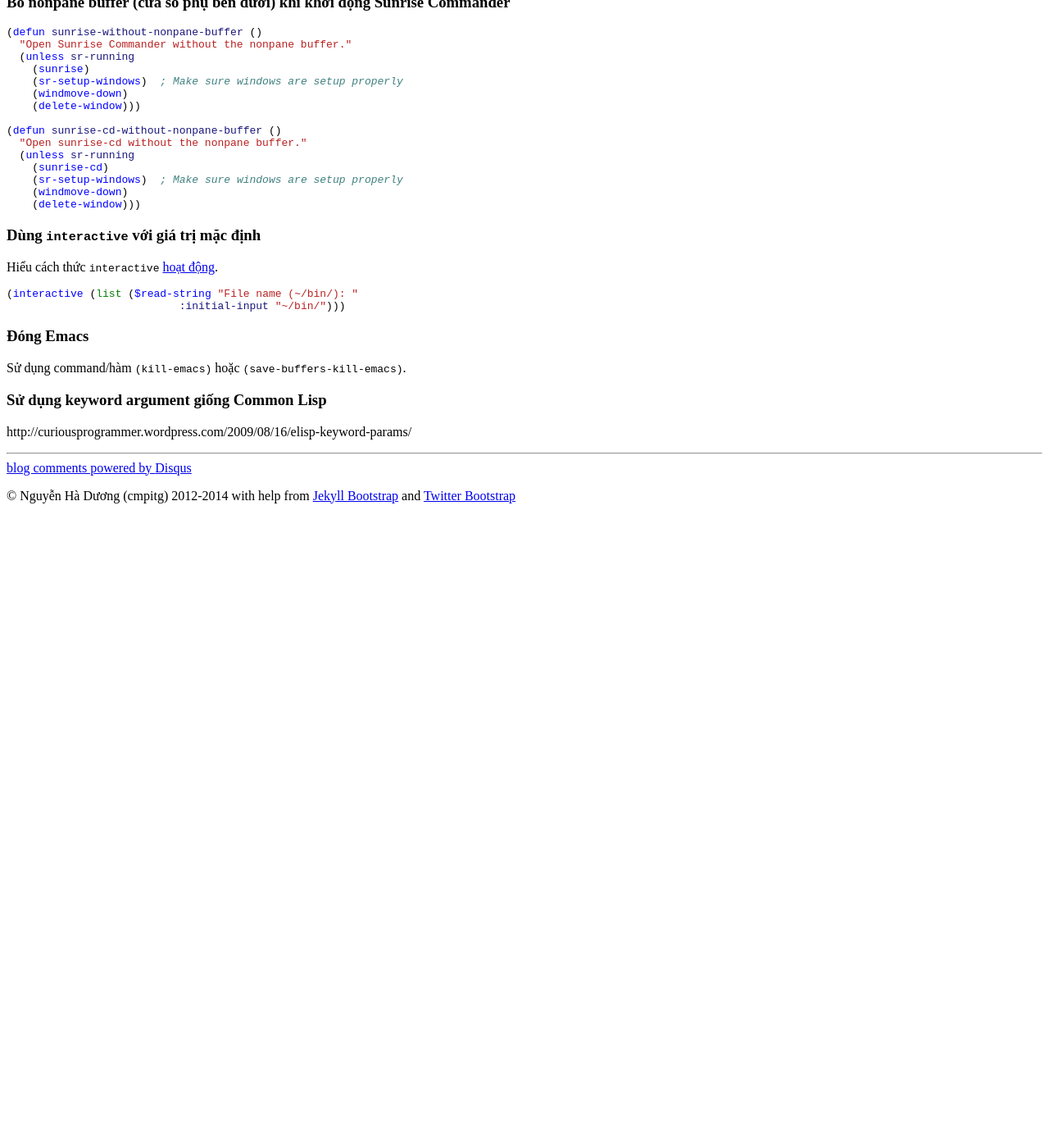
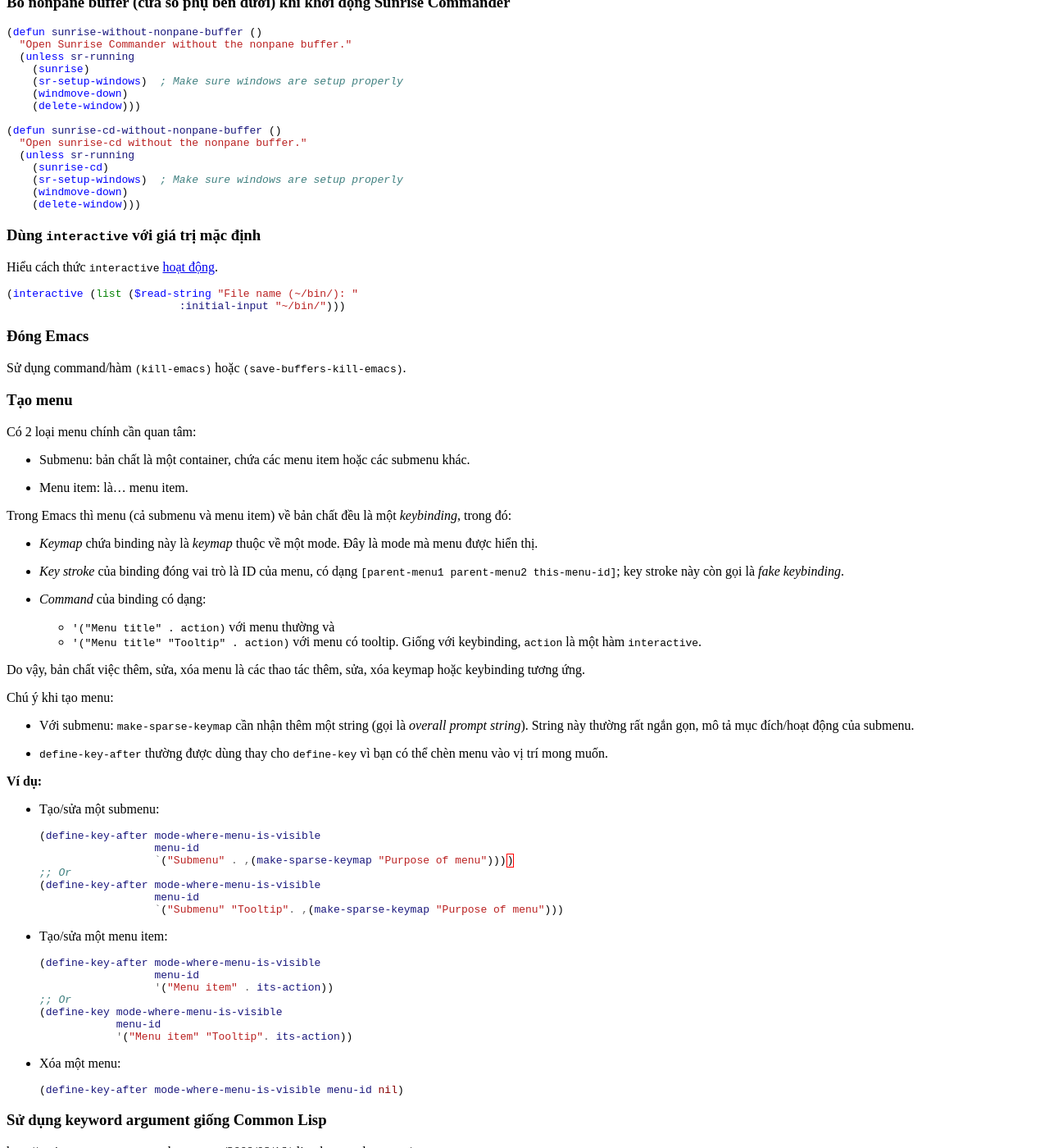
Before and after one commit to cmpitg/cmpitg.github.com, a Jekyll site: the page built from guides-vi/emacs.md, in a window 1280 px wide and 1400 px high, scrolled down 3586 px. Shown: the whole window at 82% size. Built offline with Jekyll 4.4.1, drawn with Linux system fonts in a browser that asks for light colours; Markdown is read by kramdown in place of the engine named in the settings; comment, search, counter and statistics services are not loaded; before the commit the page ends 4216 px from its top, so only the background shows below that; some of the changed text lies outside the part shown.

Commit message:
Update menu creation guide @ Emacs guide

````diff
--- a/guides-vi/emacs.md
+++ b/guides-vi/emacs.md
@@ -314,6 +314,74 @@
 
 Sử dụng command/hàm `(kill-emacs)` hoặc `(save-buffers-kill-emacs)`.
 
+### Tạo menu
+
+Có 2 loại menu chính cần quan tâm:
+
+* Submenu: bản chất là một container, chứa các menu item hoặc các submenu
+  khác.
+
+* Menu item: là... menu item.
+
+Trong Emacs thì menu (cả submenu và menu item) về bản chất đều là một
+*keybinding*, trong đó:
+
+* *Keymap* chứa binding này là *keymap* thuộc về một mode.  Đây là mode mà
+  menu được hiển thị.
+
+* *Key stroke* của binding đóng vai trò là ID của menu, có dạng
+  `[parent-menu1 parent-menu2 this-menu-id]`; key stroke này còn gọi là *fake
+  keybinding*.
+
+* *Command* của binding có dạng:
+  - `'("Menu title" . action)` với menu thường và
+  - `'("Menu title" "Tooltip" . action)` với menu có tooltip.
+  Giống với keybinding, `action` là một hàm `interactive`.
+
+Do vậy, bản chất việc thêm, sửa, xóa menu là các thao tác thêm, sửa, xóa
+keymap hoặc keybinding tương ứng.
+
+Chú ý khi tạo menu:
+
+* Với submenu: `make-sparse-keymap` cần nhận thêm một string (gọi là *overall
+  prompt string*).  String này thường rất ngắn gọn, mô tả mục đích/hoạt động
+  của submenu.
+
+* `define-key-after` thường được dùng thay cho `define-key` vì bạn có thể chèn
+  menu vào vị trí mong muốn.
+
+**Ví dụ:**
+
+* Tạo/sửa một submenu:
+
+  ```lisp
+  (define-key-after mode-where-menu-is-visible
+                    menu-id
+                    `("Submenu" . ,(make-sparse-keymap "Purpose of menu"))))
+  ;; Or
+  (define-key-after mode-where-menu-is-visible
+                    menu-id
+                    `("Submenu" "Tooltip". ,(make-sparse-keymap "Purpose of menu")))
+  ```
+
+* Tạo/sửa một menu item:
+
+  ```lisp
+  (define-key-after mode-where-menu-is-visible
+                    menu-id
+                    '("Menu item" . its-action))
+  ;; Or
+  (define-key mode-where-menu-is-visible
+              menu-id
+              '("Menu item" "Tooltip". its-action))
+  ```
+
+* Xóa một menu:
+
+  ```lisp
+  (define-key-after mode-where-menu-is-visible menu-id nil)
+  ```
+
 ### Sử dụng keyword argument giống Common Lisp
 
 http://curiousprogrammer.wordpress.com/2009/08/16/elisp-keyword-params/
````
Also changed, not shown: other parts of guides-vi/emacs.md (+1 -1 lines).
